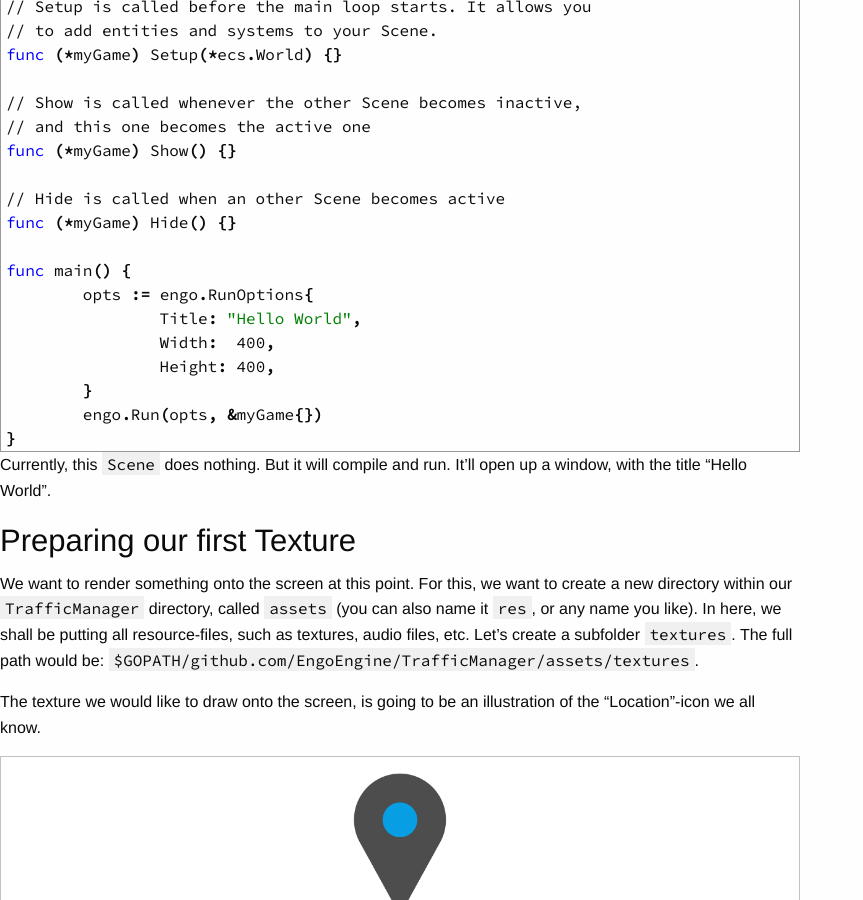
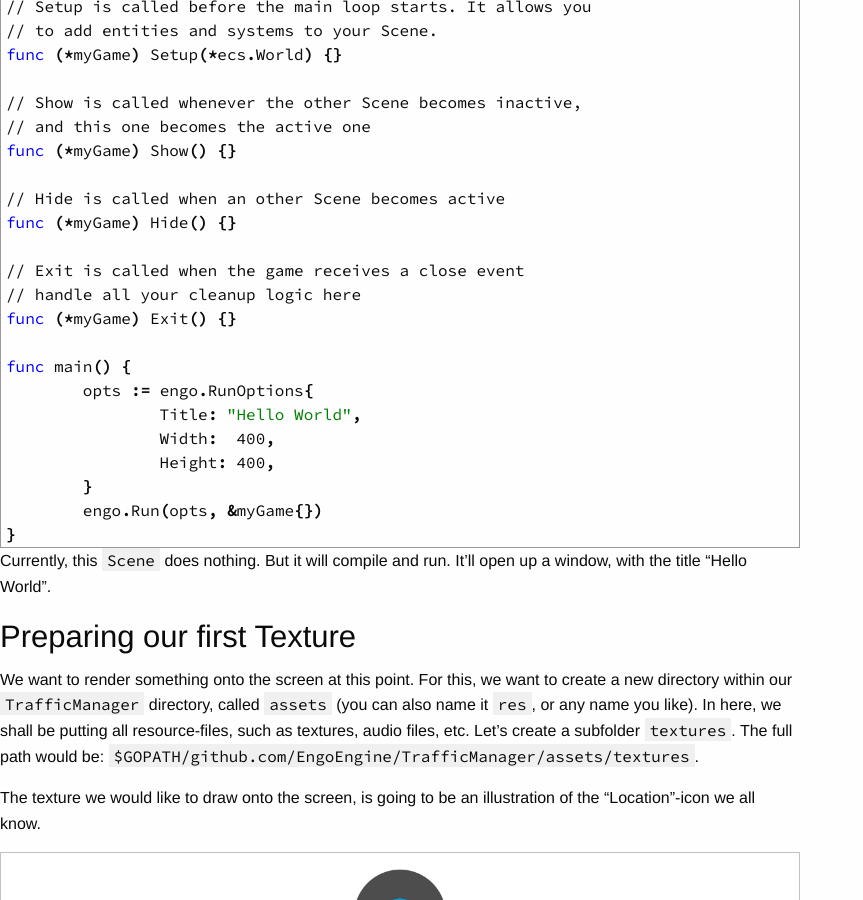
Before and after one commit to EngoEngine/engoengine.github.io, a Jekyll site: the page built from tutorials/_posts/2016-04-09-hello-world.md, in a window 1280 px wide and 900 px high, scrolled down 1642 px. Shown: the whole window, without its empty margins (0-863 px from the left). Built offline with Jekyll 4.4.1, drawn with Linux system fonts in a browser that asks for light colours; nearby versions of some CDN libraries.

Commit message:
Update tutorial to include Exit() event (#10)

```diff
--- a/tutorials/_posts/2016-04-09-hello-world.md
+++ b/tutorials/_posts/2016-04-09-hello-world.md
@@ -75,6 +75,10 @@ func (*myGame) Show() {}
 
 // Hide is called when an other Scene becomes active
 func (*myGame) Hide() {}
+
+// Exit is called when the game receives a close event
+// handle all your cleanup logic here
+func (*myGame) Exit() {}
 
 func main() {
 	opts := engo.RunOptions{
```
